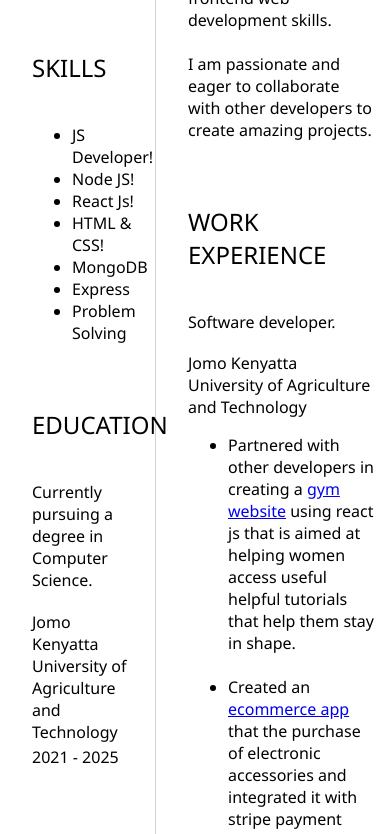
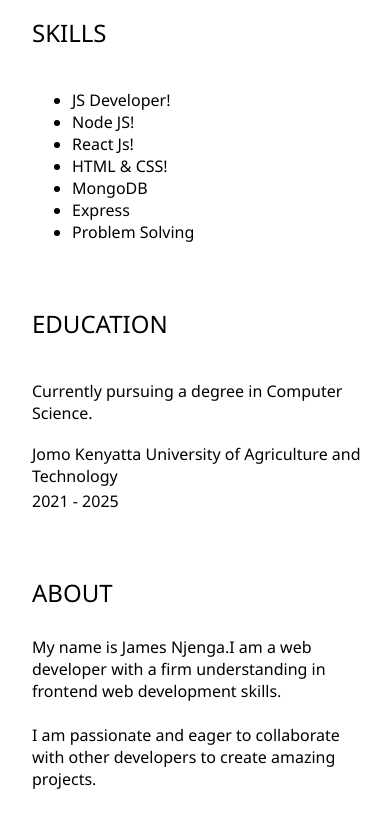
Before and after one commit to KINYENJE/my-resume, a plain HTML site: page index.html in a window 390 px wide. Shown: the part 503-1337 px from the top of the page. Drawn offline with Linux system fonts and the light colour scheme.

Commit message:
style fix

```diff
--- a/index.html
+++ b/index.html
@@ -10,7 +10,7 @@
 			<!-- resume header with your name and title -->
 			<h1>James Njenga</h1>
 			<hr>
-			Web Developer
+			Full-Stack Developer
 			<hr>
 		</header>
 		<main>
--- a/style.css
+++ b/style.css
@@ -55,3 +55,12 @@ h1, h2, h3 {
 #mainLeft {
     border-right: 1px solid lightgray;
 }
+
+@media screen and (max-width: 600px) {
+    main {
+        display: block;
+    }
+    #mainLeft {
+        border-right: none;
+    }
+}
```
